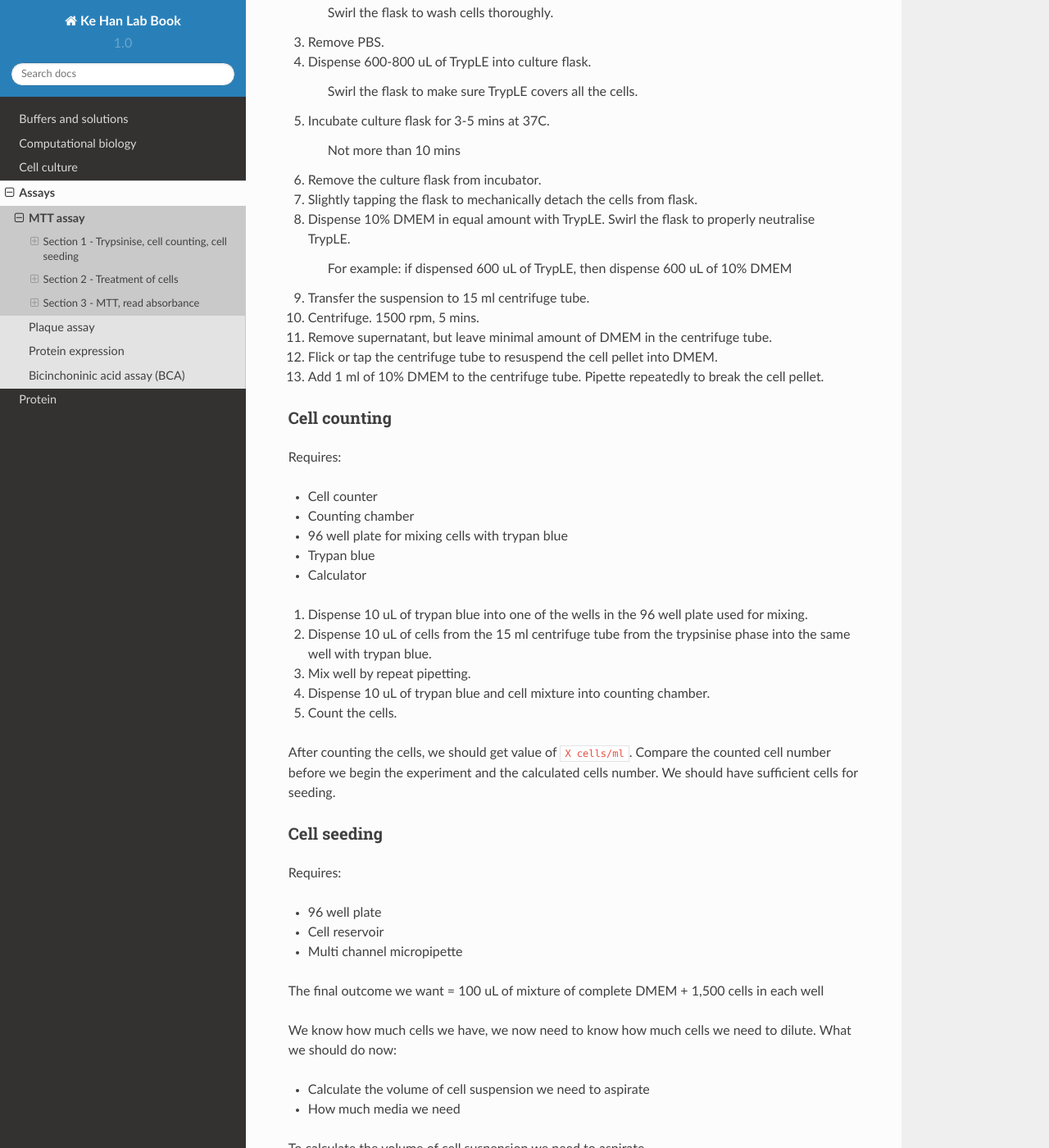
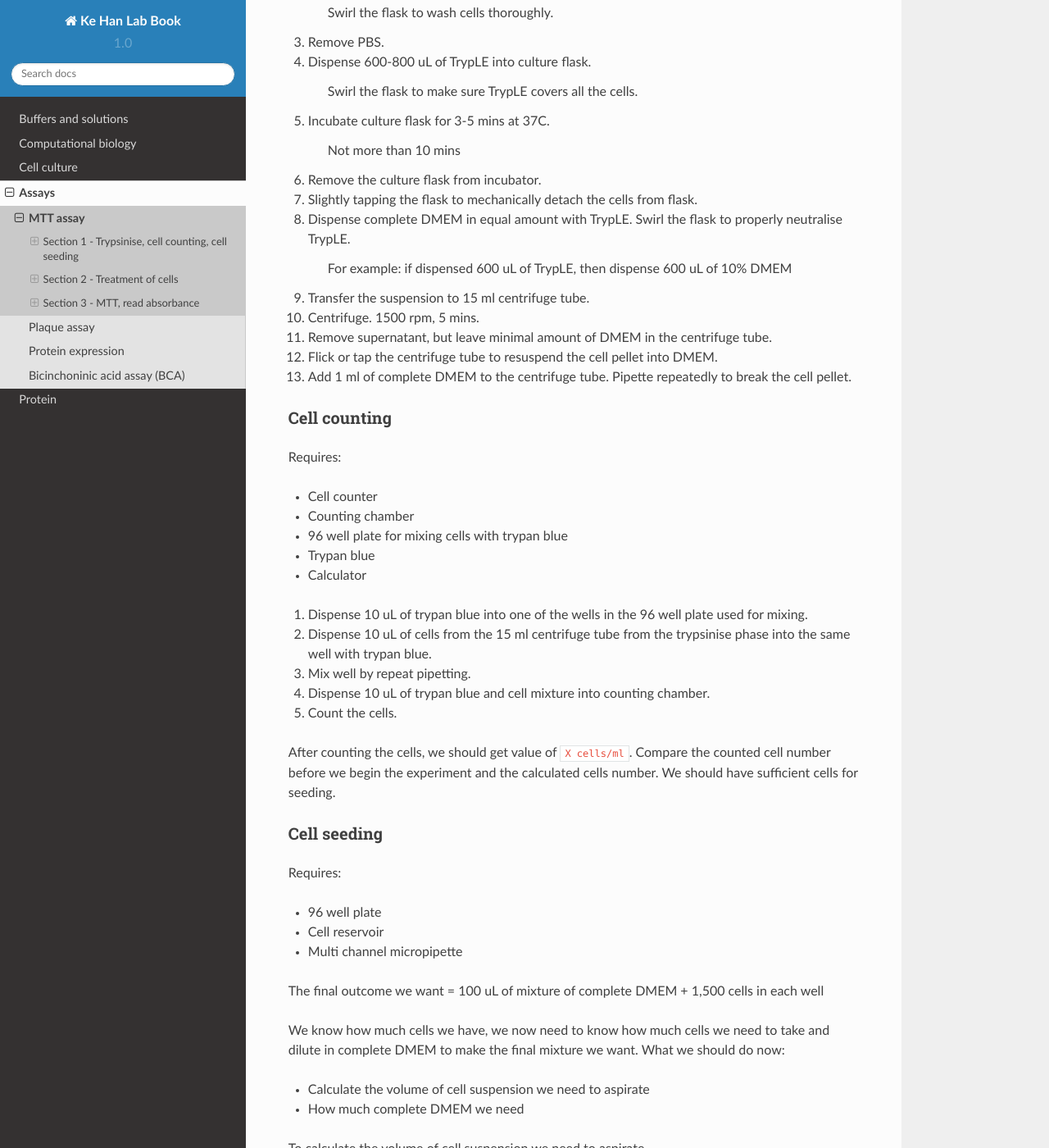
Before and after one commit to kehantan/labbook, a Sphinx documentation site: the page built from docs/assays/mtt.rst, in a window 1280 px wide and 1400 px high, scrolled down 1236 px. Shown: the whole window at 82% size. Built offline with Sphinx 7.4.7 and the Read the Docs theme 2.0.0, drawn with Linux system fonts in a browser that asks for light colours; some of the changed text lies outside the part shown.

Commit message:
Update mtt.rst

```diff
--- a/docs/assays/mtt.rst
+++ b/docs/assays/mtt.rst
@@ -52,7 +52,7 @@
 
 #. Remove the culture flask from incubator.
 #. Slightly tapping the flask to mechanically detach the cells from flask.
-#. Dispense 10% DMEM in equal amount with TrypLE. Swirl the flask to properly neutralise TrypLE.
+#. Dispense complete DMEM in equal amount with TrypLE. Swirl the flask to properly neutralise TrypLE.
 
     For example: if dispensed 600 uL of TrypLE, then dispense 600 uL of 10% DMEM
 
@@ -60,7 +60,7 @@
 #. Centrifuge. 1500 rpm, 5 mins.
 #. Remove supernatant, but leave minimal amount of DMEM in the centrifuge tube.
 #. Flick or tap the centrifuge tube to resuspend the cell pellet into DMEM.
-#. Add 1 ml of 10% DMEM to the centrifuge tube. Pipette repeatedly to break the cell pellet.
+#. Add 1 ml of complete DMEM to the centrifuge tube. Pipette repeatedly to break the cell pellet.
 
 Cell counting
 ~~~~~~~~~~~~~
@@ -90,17 +90,16 @@
 
 The final outcome we want = 100 uL of mixture of complete DMEM + 1,500 cells in each well
 
-We know how much cells we have, we now need to know how much cells we need to dilute.
-What we should do now:
+We know how much cells we have, we now need to know how much cells we need to take and dilute in complete DMEM to make the final mixture we want. What we should do now:
 
 * Calculate the volume of cell suspension we need to aspirate
-* How much media we need
+* How much complete DMEM we need
 
 To calculate the volume of cell suspension we need to aspirate,
 
     Assume we have: :code:`150*10^4 cells/ml`
 
-    But we only need: :code:`52,500 cells`
+    But we only need: :code:`52,500 cells` <-- We calculate this value before we begin the procedure
 
     So we first convert the :code:`52,500 cells` to the :code:`*10^4` 'format', which is :code:`5.25x10^4`
 
```
